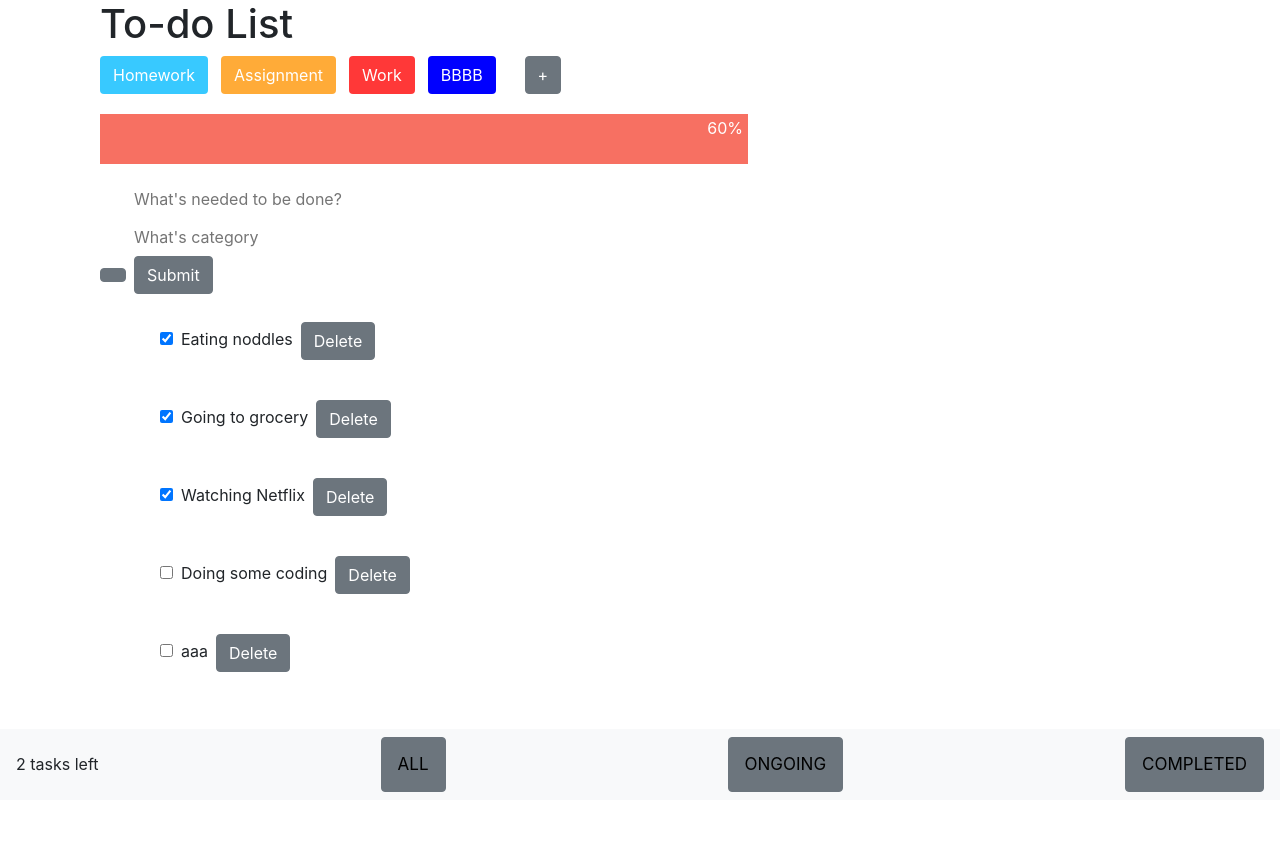
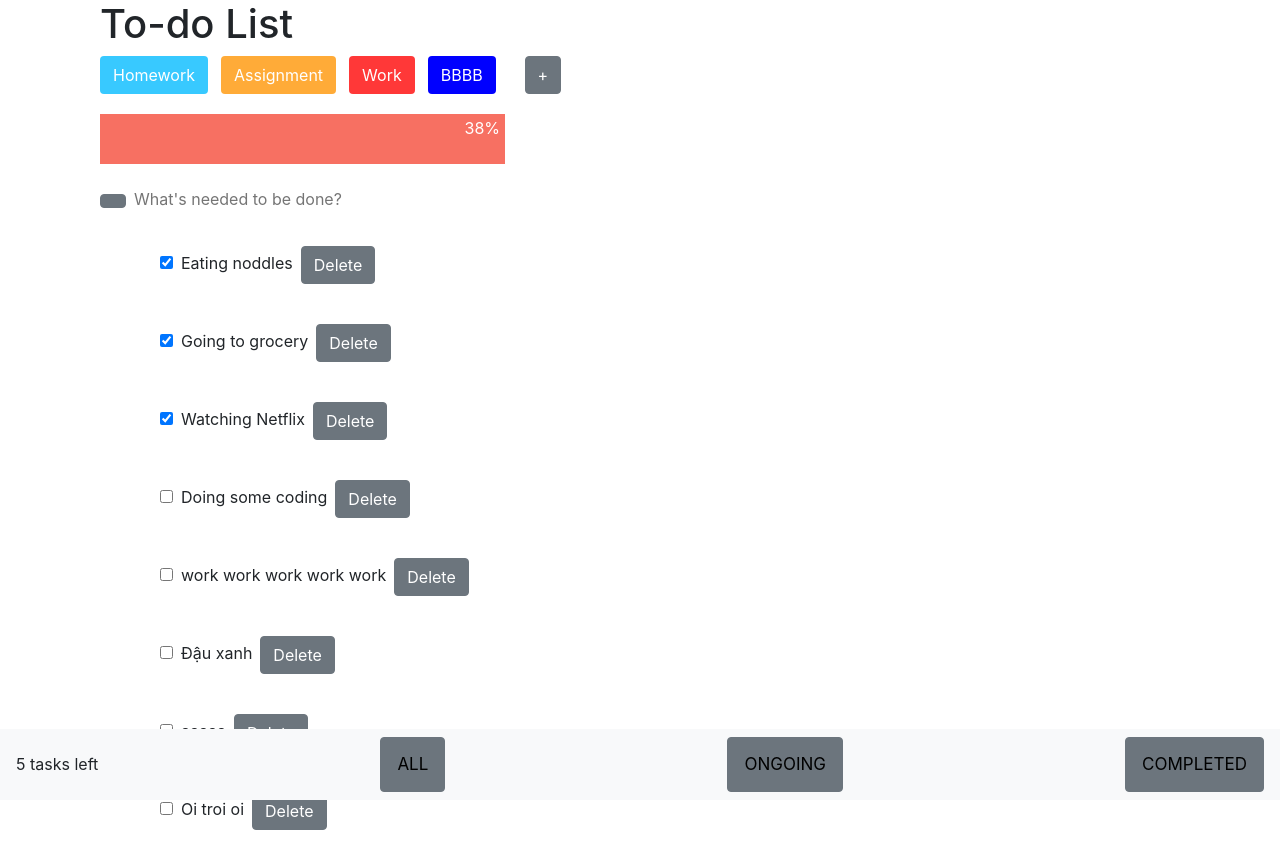
Before and after one commit to giangle0411/todo-app, a React (Create React App) app: page / in a window 1280 px wide. Before the commit the page ends 800 px from the top, so only its background shows below. Built offline with nearby package versions, Linux system fonts and the light colour scheme; data requests are answered from the project's data file.

Commit message:
Add category to create new todo

```diff
--- a/db.json
+++ b/db.json
@@ -18,13 +18,33 @@
     {
       "id": 4,
       "name": "Doing some coding",
-      "completed": false
+      "completed": false,
+      "category": "Work"
     },
     {
-      "name": "aaa",
-      "category": "bbb",
+      "name": "work work work work work",
       "completed": false,
       "id": 5
+    },
+    {
+      "category": {
+        "cattt": null
+      },
+      "name": "Đậu xanh",
+      "completed": false,
+      "id": 6
+    },
+    {
+      "category": "Assignment",
+      "name": "aaaaa",
+      "completed": false,
+      "id": 7
+    },
+    {
+      "category": "Work",
+      "name": "Oi troi oi",
+      "completed": false,
+      "id": 8
     }
   ],
   "category": [
--- a/src/actions/index.js
+++ b/src/actions/index.js
@@ -10,9 +10,13 @@ import {
   EDIT_CATEGORY,
 } from './types'
 
-export const createTodo = (formValues) => async (dispatch) => {
+export const createTodo = (formValues, category) => async (dispatch) => {
   const completed = false
-  const response = await todo.post('/todo', { ...formValues, completed })
+  const response = await todo.post('/todo', {
+    ...formValues,
+    category,
+    completed,
+  })
   dispatch({ type: CREATE_TODO, payload: response.data })
 }
 
--- a/src/components/AppBody/AddNewTodo.js
+++ b/src/components/AppBody/AddNewTodo.js
@@ -1,19 +1,25 @@
 import React, { Component } from 'react'
 import { reset, Field, reduxForm } from 'redux-form'
 import { connect } from 'react-redux'
-import { createTodo, fetchCategories } from '../../actions'
+import {
+  editTodo,
+  createTodo,
+  fetchCategories,
+  fetchTodos,
+} from '../../actions'
 import Modal from 'react-bootstrap/Modal'
 import { Button } from 'reactstrap'
+import AddNewCategory from '../AppHeader/AddNewCategory'
 
 class AddNewTodo extends Component {
-  state = { show: false, cat: null }
+  state = { show: false, category: null, categoryColor: null }
 
   handleShow = () => {
     this.setState({ show: !this.state.show })
   }
 
-  setCat = (category) => {
-    this.setState({ cat: category })
+  setCat = (category, categoryColor) => {
+    this.setState({ category, categoryColor })
     this.setState({ show: !this.state.show })
   }
 
@@ -31,12 +37,14 @@ class AddNewTodo extends Component {
     return this.props.categories.map((cat) => {
       return (
         <Button
+          name="category"
+          value={cat.name}
           key={cat.id}
           style={{
             backgroundColor: `${cat.color}`,
             color: 'white',
           }}
-          onClick={(e) => this.setCat(cat.name)}
+          onClick={(e) => this.setCat(cat.name, cat.color)}
         >
           {cat.name}
         </Button>
@@ -45,48 +53,36 @@ class AddNewTodo extends Component {
   }
 
   onSubmit = (formValues, dispatch) => {
-    this.props.createTodo(formValues)
+    this.props.createTodo(formValues, this.state.category)
+
     dispatch(reset('newTodo'))
-  }
-
-  renderCatButton(props) {
-    return this.props.categories.map((cat) => {
-      if (cat.name === this.state.cat) {
-        return (
-          <div className="btn" style={{ backgroundColor: `${cat.color}` }}>
-            {this.state.cat}
-          </div>
-        )
-      }
-      return <div className="btn"></div>
-    })
   }
 
   render() {
     console.log(this.state)
     console.log(this.props.categories)
+    console.log(this.props.todos[this.props.todos.length - 1])
     return (
       <div>
-        <Button className="primary" onClick={this.handleShow}>
-          {this.state.cat}
-        </Button>
-
+        <Button
+          className="primary"
+          style={{ backgroundColor: `${this.state.categoryColor}` }}
+          onClick={this.handleShow}
+          value={this.state.categoryColor}
+        ></Button>
         <div className="inline form-group ml-2 w-75">
           <form onSubmit={this.props.handleSubmit(this.onSubmit)}>
             <Modal show={this.state.show} onHide={this.handleShow} centered>
-              <Modal.Body>{this.renderCategoryOption()}</Modal.Body>
+              <Modal.Body>
+                {this.renderCategoryOption()}
+                <AddNewCategory />
+              </Modal.Body>
             </Modal>
             <Field
               name="name"
               component={this.renderNameInput}
               placeholder="What's needed to be done?"
             />
-            <Field
-              name="category"
-              component={this.renderNameInput}
-              placeholder="What's category"
-            />
-            <Button>Submit</Button>
           </form>
         </div>
       </div>
@@ -106,6 +102,8 @@ const validate = (formValues) => {
 const mapStateToProps = (state) => {
   return {
     categories: Object.values(state.categories),
+    todos: Object.values(state.todos),
+    initialValues: { category: state.category },
   }
 }
 
@@ -114,6 +112,9 @@ const formWrap = reduxForm({
   validate,
 })(AddNewTodo)
 
-export default connect(mapStateToProps, { createTodo, fetchCategories })(
-  formWrap
-)
+export default connect(mapStateToProps, {
+  createTodo,
+  fetchCategories,
+  fetchTodos,
+  editTodo,
+})(formWrap)
```
